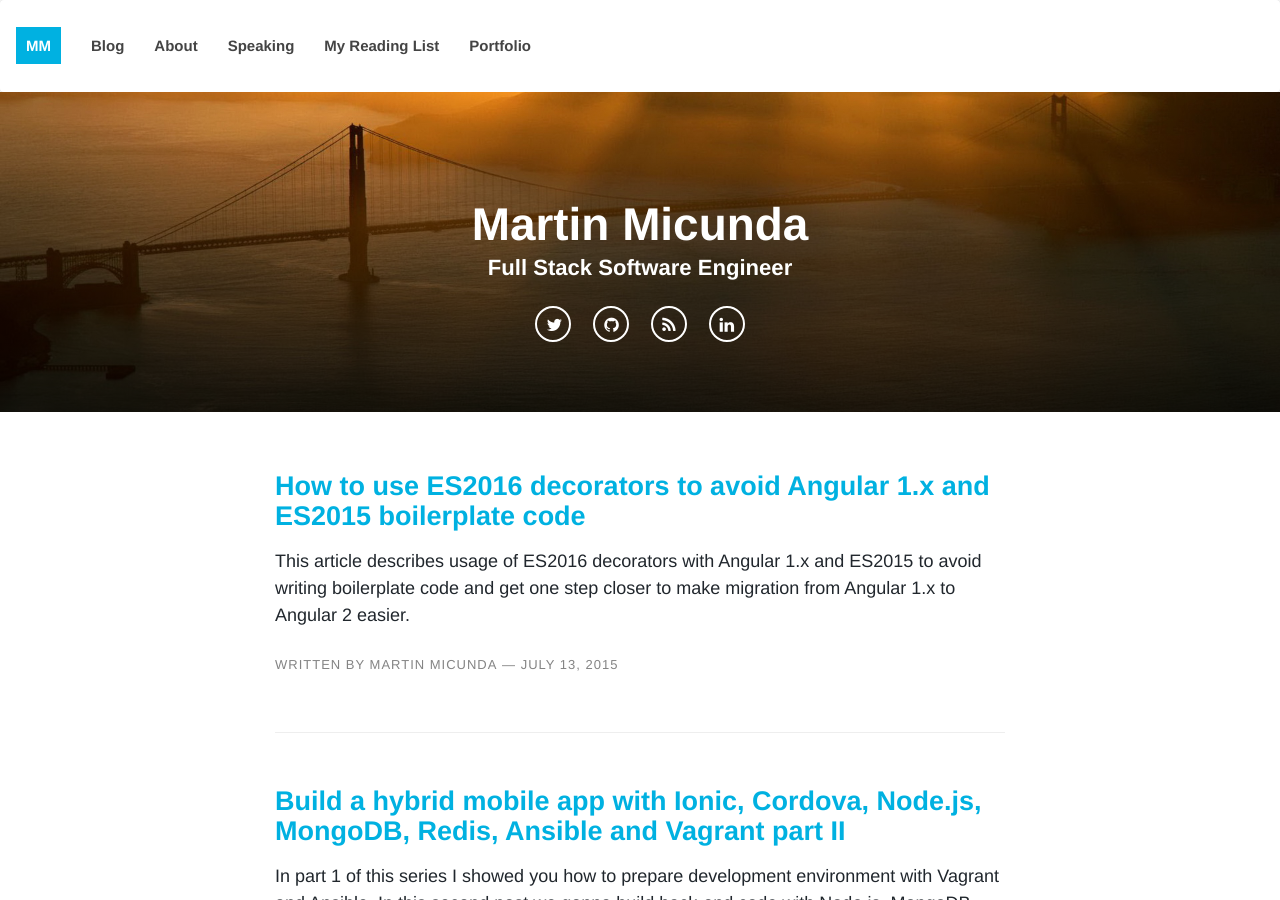
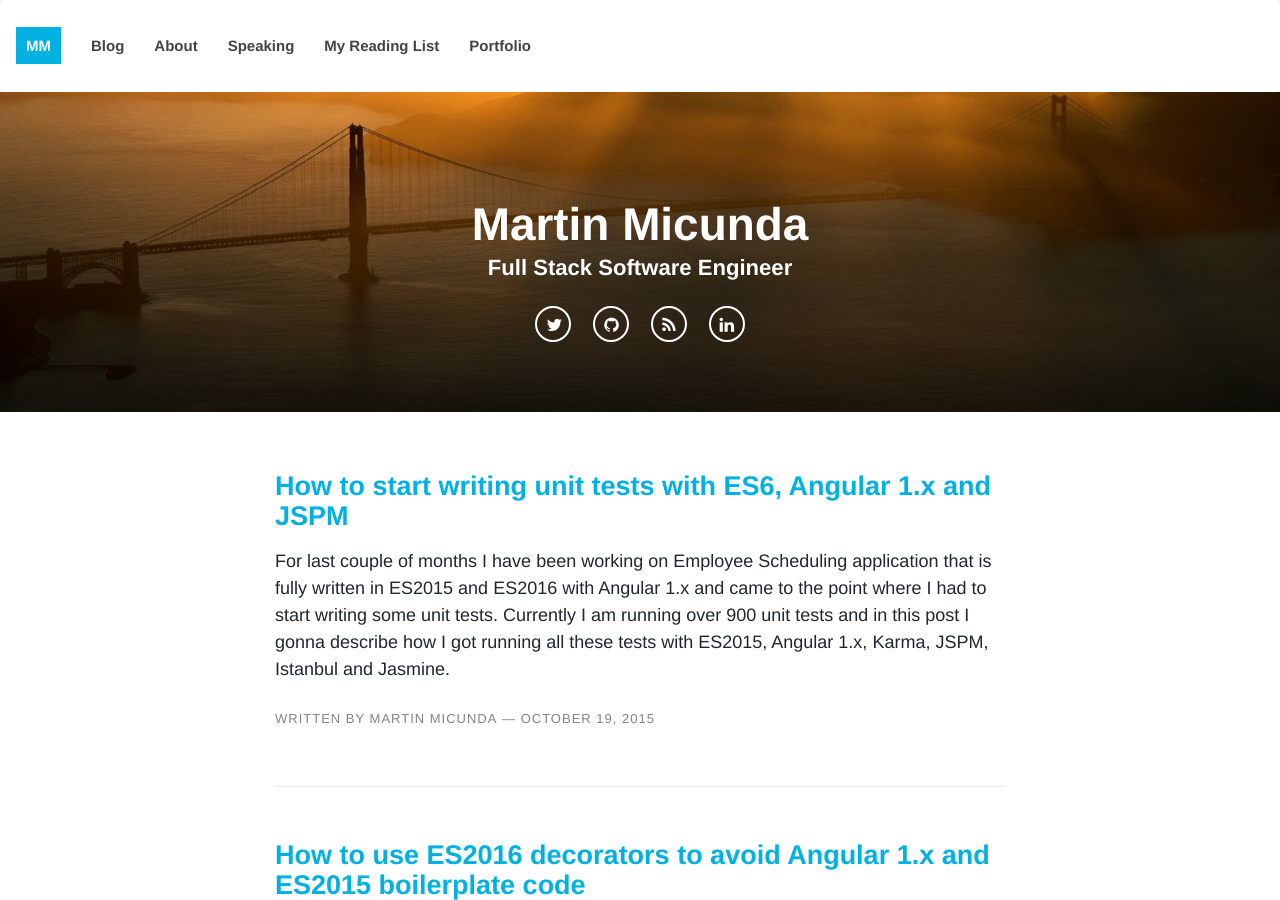
Before and after one commit to martinmicunda/martinmicunda.github.io, a Jekyll site: the page built from index.html, in a window 1280 px wide and 900 px high. Built offline with Jekyll 4.4.1, drawn with Linux system fonts in a browser that asks for light colours; nearby versions of some CDN libraries; Markdown is read by kramdown in place of the engine named in the settings; the list of posts is cut into pages by our own code; comment, search, counter and statistics services are not loaded.

Commit message:
add article How to start writing unit tests with ES6, Angular 1.x and JSPM

````diff
--- a/_drafts/how-to-start-writing-unit-tests-with-es6-angular-1x-and-jspm.md
+++ b/_posts/2015-10-19-how-to-start-writing-unit-tests-with-es6-angular-1x-and-jspm.md
@@ -4,7 +4,7 @@ layout: post
 title: How to start writing unit tests with ES6, Angular 1.x and JSPM
 subtitle: "ES6 unit tests workflow with Karma, JSPM, Istanbul and Jasmine"
 
-excerpt: "For last couple of months I have been working on Employee Scheduling application that is fully written in ES2015 and ES2016 with Angular 1.x and came to the point where I had to start writing some unit tests. Currently I am running over 900 unit tests and in this post I gonna describe how I got running all these tests with ES2015, Angular 1.x and JSPM."
+excerpt: "For last couple of months I have been working on Employee Scheduling application that is fully written in ES2015 and ES2016 with Angular 1.x and came to the point where I had to start writing some unit tests. Currently I am running over 900 unit tests and in this post I gonna describe how I got running all these tests with ES2015, Angular 1.x, Karma, JSPM, Istanbul and Jasmine."
 
 author:
   name: Martin Micunda
@@ -16,7 +16,7 @@ For last couple of months I have been working on [Employee Scheduling](https://g
 
 Currently I am running over [**900 unit tests**](https://travis-ci.org/martinmicunda/employee-scheduling-ui/builds/85759582#L1041) and in this post I gonna describe how I got running all these tests with ES2015, Angular 1.x, Karma, JSPM, Istanbul and Jasmine.
 
-Writing unit tests with ES2015 is really easy and in some cases you don't depend on `angular-mocks` at all as you test only vanilla JavaScript code. To give you some example let's have look how we can test authentication service written in ES2015 and Angular 1.x:
+Writing unit tests with ES2015 is really easy and in some cases you don't depend on `angular-mocks` at all as you only test vanilla JavaScript code. To give you some example let's have look how we can test authentication service written in ES2015 and Angular 1.x:
 
 [*authentication.js*](https://github.com/martinmicunda/employee-scheduling-ui/blob/master/src%2Fapp%2Fcore%2Fservices%2Fauthentication.js)
 
@@ -45,7 +45,7 @@ export default AuthenticationService;
 
 > **NOTE:** I am using `ES2016 decorators` in my code to avoid boilerplate code. If you want to know more about decorators read my blog post [How to use ES2016 decorators to avoid Angular 1.x and ES2015 boilerplate code](http://martinmicunda.com/2015/07/13/how-to-use-ES2016-decorators-to-avoid-angular-1x-boilerplate-code/).
 
-In below test I do not need to inject any dependencies with Angular and instead I take advantage of ES2015 modules also I do not use `$q` promise but ES2015 promise and then I resolve these promises with tiny library calling [jasmine-async-sugar](https://github.com/tomastrajan/jasmine-async-sugar) (we gonna talk about this library later on in this blog).
+In below test I do not need to inject any dependencies with Angular and instead I take advantage of ES2015 modules also I do not use `$q` promise instead I am using [ES2015 promise](http://www.2ality.com/2014/10/es6-promises-api.html) and then I resolve these promises with tiny library called [jasmine-async-sugar](https://github.com/tomastrajan/jasmine-async-sugar) (we gonna talk about this library later on in this blog).
 
 [*authentication.spec.js*](https://github.com/martinmicunda/employee-scheduling-ui/blob/master/src%2Fapp%2Fcore%2Fservices%2Fauthentication.spec.js)
 
@@ -82,7 +82,7 @@ As I mentioned early I have written over `900` unit tests so if you want to see
 
 ##Setting up Karma with JSPM
 
-To get running unit test with ES2015 we need to install extra libraries so let's install follow packages:
+To get running unit tests written in ES2015 we need to install extra libraries so let's install follow packages:
 
 ```bash
 npm install --save-dev jasmine-core phantomjs karma karma-jasmine karma-phantomjs-launcher karma-jspm jasmine-async-sugar
@@ -209,11 +209,12 @@ After you run tests the coverage reports can be found in the `test-reports/cover
 
 ![es6-coverage](https://raw.githubusercontent.com/martinmicunda/martinmicunda.github.io/master/images/posts/coverage.png)
 
+![es6-coverage-code](https://raw.githubusercontent.com/martinmicunda/martinmicunda.github.io/master/images/posts/coverage-code.png)
 
 At the time of writing this blog there are a few issues with ES2015 coverage so let's have look on these issues and how to fix them.
 
 ### Issue 1
-The current `karma-coverage` is only showing ES5 code and not ES2015 as you would expect so to fix this problem we need to use a fork version that was created by Douglas Duteil.
+The current `karma-coverage` is only showing ES5 code and not ES2015 as you would expect so to fix this problem we need to use a fork version that was created by [Douglas Duteil](https://github.com/douglasduteil).
 
 ```
 "karma-coverage": "douglasduteil/karma-coverage#next"
@@ -236,4 +237,4 @@ This is an issue with Istanbul and source maps so to fix this problem we need us
 ```
 
 ##Conclusion
-When I started to write applications in ES2015 a couple months ago I wasn't really confident to go to production because I really struggled to get run the tests and coverage for these applications however as I got running over [**900 unit tests**](https://travis-ci.org/martinmicunda/employee-scheduling-ui/builds/85759582#L1041)  in one of my project I can say that I am really confident to push this apps to production now. All code and test examples mentioned in this post with `karma.conf.js` file can be found in my [Employee Scheduling](https://github.com/martinmicunda/employee-scheduling-ui) project.
+When I started to write applications in ES2015 a couple months ago I wasn't really confident to go to production because I really struggled to get run the tests and coverage for these applications however as I got running over [**900 unit tests**](https://travis-ci.org/martinmicunda/employee-scheduling-ui/builds/85759582#L1041)  in one of my project I can say that I am really confident to push these applications to production now. All code and test examples mentioned in this post with `karma.conf.js` file can be found in my [Employee Scheduling](https://github.com/martinmicunda/employee-scheduling-ui) project.
````
Also changed, not shown: other parts of _posts/2015-10-19-how-to-start-writing-unit-tests-with-es6-angular-1x-and-jspm.md (+1 -1 lines).
